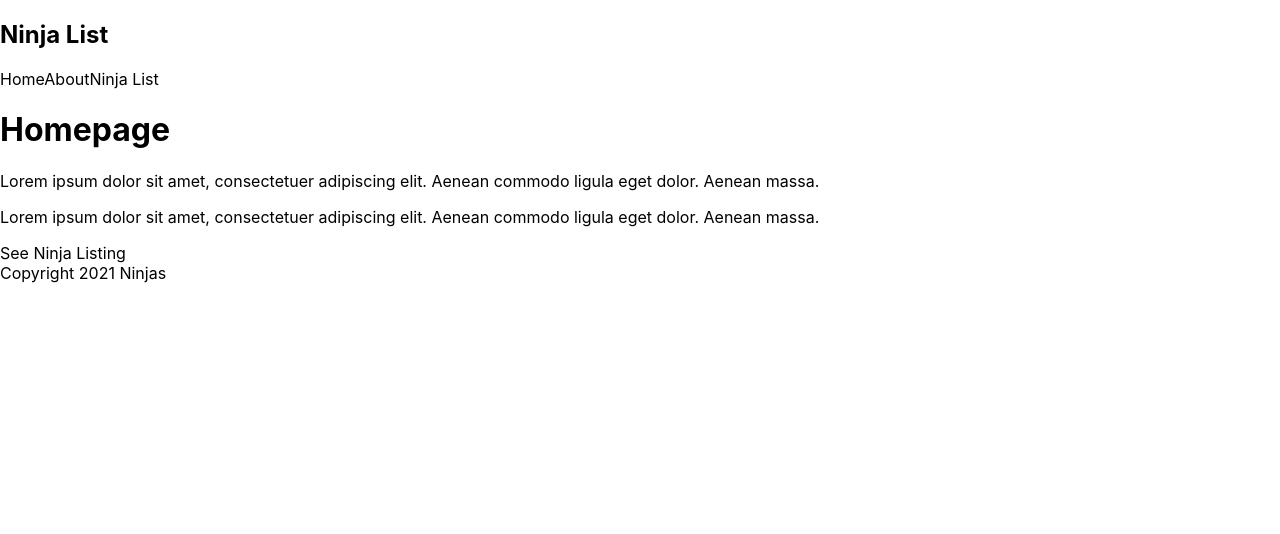
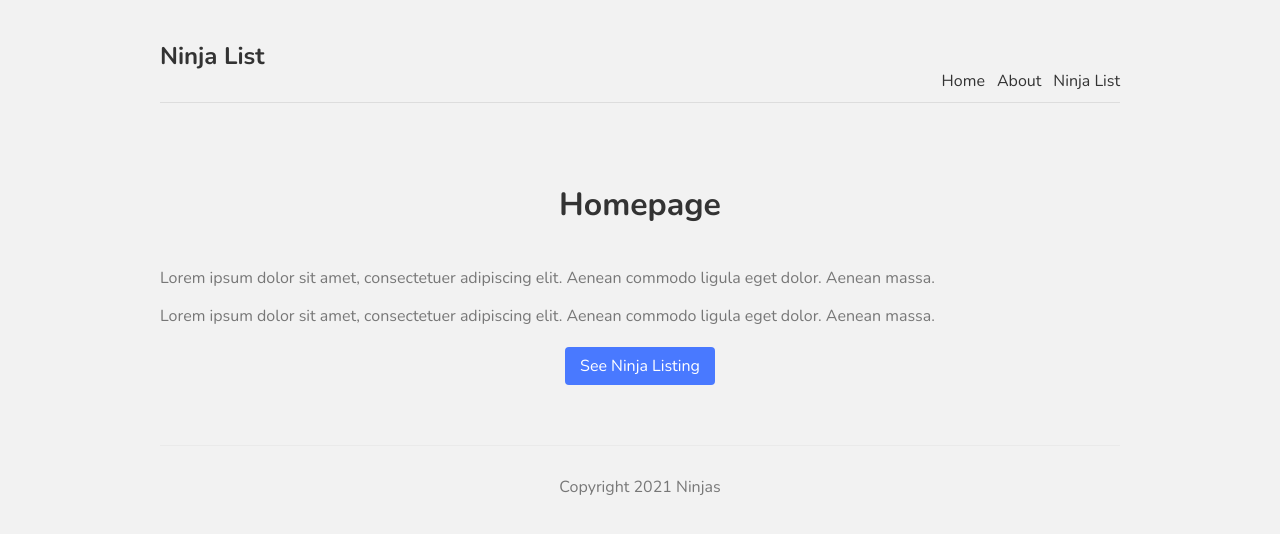
Before and after one commit to JoaoPedroVisconti/NextJSNinjaList, a Next.js app: page / in a window 1280 px wide. Shown: the top 534 px of the page. Built offline with nearby package versions, Linux system fonts and the light colour scheme.

Commit message:
Add some global styles and some components css styles

```diff
--- a/components/Footer.js
+++ b/components/Footer.js
@@ -1,5 +1,5 @@
 const Footer = () => {
-  return <div>Copyright 2021 Ninjas</div>;
+  return <footer>Copyright 2021 Ninjas</footer>;
 };
 
 export default Footer;
--- a/pages/index.js
+++ b/pages/index.js
@@ -12,17 +12,17 @@
 export default function Home() {
   return (
     <div>
-      <h1>Homepage</h1>
-      <p>
+      <h1 className={styles.title}>Homepage</h1>
+      <p className={styles.text}>
         Lorem ipsum dolor sit amet, consectetuer adipiscing elit. Aenean commodo
         ligula eget dolor. Aenean massa.
       </p>
-      <p>
+      <p className={styles.text}>
         Lorem ipsum dolor sit amet, consectetuer adipiscing elit. Aenean commodo
         ligula eget dolor. Aenean massa.
       </p>
       <Link href="/ninjas">
-        <a>See Ninja Listing</a>
+        <a className={styles.btn}>See Ninja Listing</a>
       </Link>
     </div>
   );
--- a/styles/Home.module.css
+++ b/styles/Home.module.css
@@ -1,121 +1,20 @@
-.container {
-  min-height: 100vh;
-  padding: 0 0.5rem;
-  display: flex;
-  flex-direction: column;
-  justify-content: center;
-  align-items: center;
-  height: 100vh;
-}
-
-.main {
-  padding: 5rem 0;
-  flex: 1;
-  display: flex;
-  flex-direction: column;
-  justify-content: center;
-  align-items: center;
-}
-
-.footer {
-  width: 100%;
-  height: 100px;
-  border-top: 1px solid #eaeaea;
-  display: flex;
-  justify-content: center;
-  align-items: center;
-}
-
-.footer a {
-  display: flex;
-  justify-content: center;
-  align-items: center;
-  flex-grow: 1;
-}
-
-.title a {
-  color: #0070f3;
-  text-decoration: none;
-}
-
-.title a:hover,
-.title a:focus,
-.title a:active {
-  text-decoration: underline;
-}
-
 .title {
-  margin: 0;
-  line-height: 1.15;
-  font-size: 4rem;
-}
-
-.title,
-.description {
+  color: #333;
+  padding-bottom: 20px;
   text-align: center;
 }
 
-.description {
-  line-height: 1.5;
-  font-size: 1.5rem;
+.text {
+  color: #777;
 }
 
-.code {
-  background: #fafafa;
-  border-radius: 5px;
-  padding: 0.75rem;
-  font-size: 1.1rem;
-  font-family: Menlo, Monaco, Lucida Console, Liberation Mono, DejaVu Sans Mono,
-    Bitstream Vera Sans Mono, Courier New, monospace;
+.btn {
+  display: block;
+  width: 150px;
+  padding: 8px 0;
+  margin: 20px auto;
+  background: #4979ff;
+  border-radius: 4px;
+  color: white;
+  text-align: center;
 }
-
-.grid {
-  display: flex;
-  align-items: center;
-  justify-content: center;
-  flex-wrap: wrap;
-  max-width: 800px;
-  margin-top: 3rem;
-}
-
-.card {
-  margin: 1rem;
-  padding: 1.5rem;
-  text-align: left;
-  color: inherit;
-  text-decoration: none;
-  border: 1px solid #eaeaea;
-  border-radius: 10px;
-  transition: color 0.15s ease, border-color 0.15s ease;
-  width: 45%;
-}
-
-.card:hover,
-.card:focus,
-.card:active {
-  color: #0070f3;
-  border-color: #0070f3;
-}
-
-.card h2 {
-  margin: 0 0 1rem 0;
-  font-size: 1.5rem;
-}
-
-.card p {
-  margin: 0;
-  font-size: 1.25rem;
-  line-height: 1.5;
-}
-
-.logo {
-  height: 1em;
-  margin-left: 0.5rem;
-}
-
-@media (max-width: 600px) {
-  .grid {
-    width: 100%;
-    flex-direction: column;
-  }
-}
--- a/styles/globals.css
+++ b/styles/globals.css
@@ -1,16 +1,43 @@
-html,
+@import url('https://fonts.googleapis.com/css2?family=Nunito:wght@300;400;600;700&display=swap');
+
 body {
-  padding: 0;
-  margin: 0;
-  font-family: -apple-system, BlinkMacSystemFont, Segoe UI, Roboto, Oxygen,
-    Ubuntu, Cantarell, Fira Sans, Droid Sans, Helvetica Neue, sans-serif;
+  background: #f2f2f2;
+  color: #333;
+  font-family: 'Nunito';
 }
 
 a {
-  color: inherit;
+  color: #333;
   text-decoration: none;
 }
 
-* {
-  box-sizing: border-box;
+.content {
+  max-width: 960px;
+  margin: 0 auto;
 }
+
+nav {
+  margin: 10px auto 80px;
+  padding: 10px 0;
+  display: flex;
+  justify-content: flex-end;
+  align-items: flex-end;
+  border-bottom: 1px solid #ddd;
+}
+
+nav a {
+  margin-left: 12px;
+}
+
+nav .logo {
+  margin-right: auto;
+}
+
+footer {
+  display: block;
+  text-align: center;
+  padding: 30px 0;
+  margin-top: 60px;
+  color: #777;
+  border-top: 1px solid #eaeaea;
+}
```
Also changed, not shown: styles/Ninjas.module.css (added).
